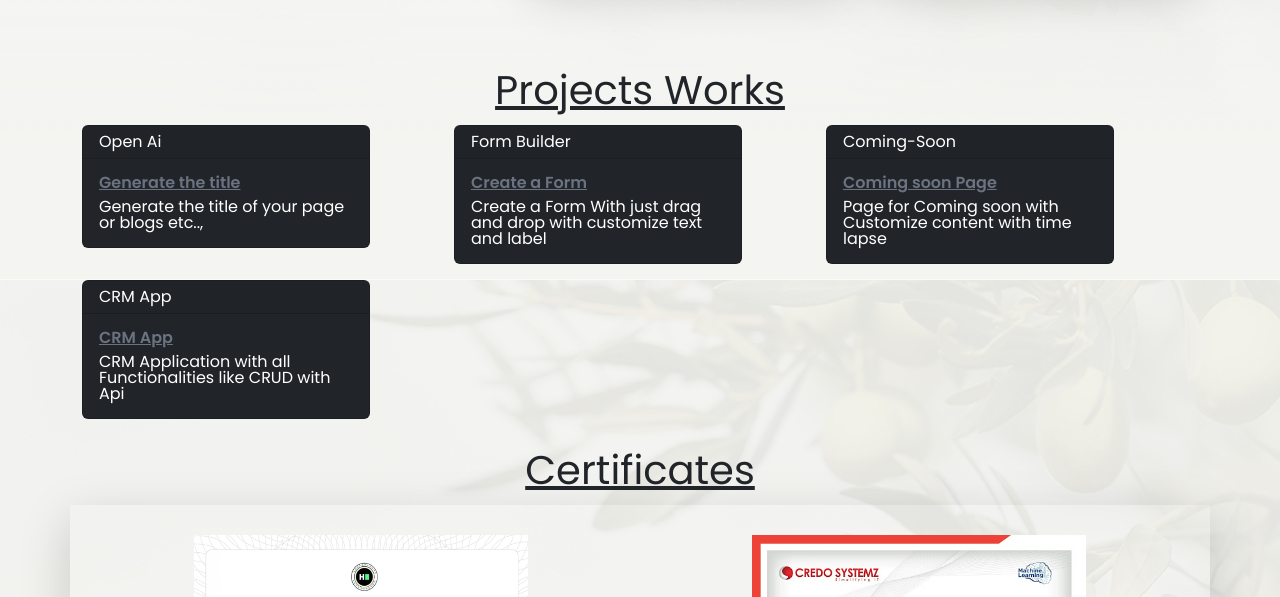
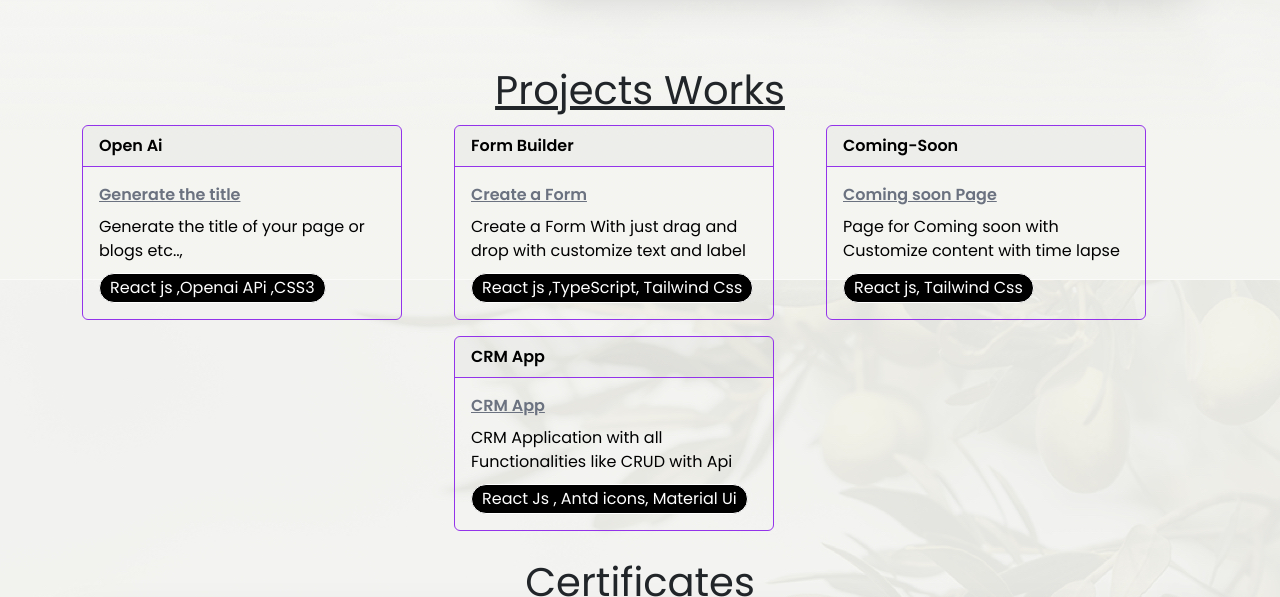
Before and after one commit to saravanan0703/portfolio, a React (Create React App) app: page / in a window 1280 px wide. Shown: the part 1800-2397 px from the top of the page. Built offline with nearby package versions, Linux system fonts and the light colour scheme.

Commit message:
Improved

```diff
--- a/src/App.css
+++ b/src/App.css
@@ -458,4 +458,27 @@ ul li a:hover {
  .project-worksrow .projects {
   display: flex;
   flex-wrap: wrap;
+  place-content: center;
  }
+ .projects .card {
+  line-height: 24px;
+  background-color: transparent;
+  border: 1px solid var(--primary-color-dark);
+ }
+
+ .projects .techs {
+  margin: 10px 0 0;
+  border: 1px solid;
+  border-radius: 15px;
+  width: max-content;
+  padding: 2px 10px;
+  background-color:black;
+  color: white;
+ }
+ .projects .card .card-header {
+  border-bottom: 1px solid var(--primary-color-dark);
+  font-weight: 600;
+ }
+ .proj-links {
+  display: inline-block;
+ }
--- a/src/Components/projects.js
+++ b/src/Components/projects.js
@@ -4,11 +4,10 @@ import React from "react";
 function Projects () {
 
     const cardData = [
-        { header: 'Open Ai', title: 'Generate the title', text: 'Generate the title of your page or blogs etc..,' },
-        { header: 'Form Builder', title: 'Create a Form', text: 'Create a Form With just drag and drop with customize text and label' },
-        { header: 'Coming-Soon', title: 'Coming soon Page', text: 'Page for Coming soon with Customize content with time lapse' },
-        { header: 'CRM App', title: 'CRM App', text: 'CRM Application with all Functionalities like CRUD with Api ' },
-
+        { id: 'https://create-headlines.vercel.app/' ,header: 'Open Ai', title: 'Generate the title', text: 'Generate the title of your page or blogs etc..,' , tech : 'React js ,Openai APi ,CSS3' },
+        { id:'https://typescript-form-builder.vercel.app/' ,header: 'Form Builder', title: 'Create a Form', text: 'Create a Form With just drag and drop with customize text and label',tech : 'React js ,TypeScript, Tailwind Css ' },
+        { id: 'https://coming-soon-rosy-alpha.vercel.app/',header: 'Coming-Soon', title: 'Coming soon Page', text: 'Page for Coming soon with Customize content with time lapse' ,tech: 'React js, Tailwind Css'},
+        { id:'#' ,header: 'CRM App', title: 'CRM App', text: 'CRM Application with all Functionalities like CRUD with Api ' , tech: 'React Js , Antd icons, Material Ui'},
       ];
 
 
@@ -21,13 +20,18 @@ function Projects () {
             <div class="projects">
                 {cardData.map((card, index) => (
                     <div key={index} className="col-md-4">
-                    <div className="card text-white bg-dark mb-3" style={{ maxWidth: '18rem' }}>
+                        <a className="proj-links" href={`${card.id}`} target="_blank">
+                            <div className="card text-black mb-3" style={{ maxWidth: '20rem' }}>
                                 <div className="card-header">{card.header}</div>
                                 <div className="card-body">
                                 <h5 className="card-title">{card.title}</h5>
                                 <p className="card-text">{card.text}</p>
+                                <div class="techs">
+                                    <span className="card-text">{card.tech}</span>
                                 </div>
                                 </div>
+                            </div>
+                        </a>
                     </div>
                 ))}
 
```
Lines whose indentation alone changed are shown as unchanged.
